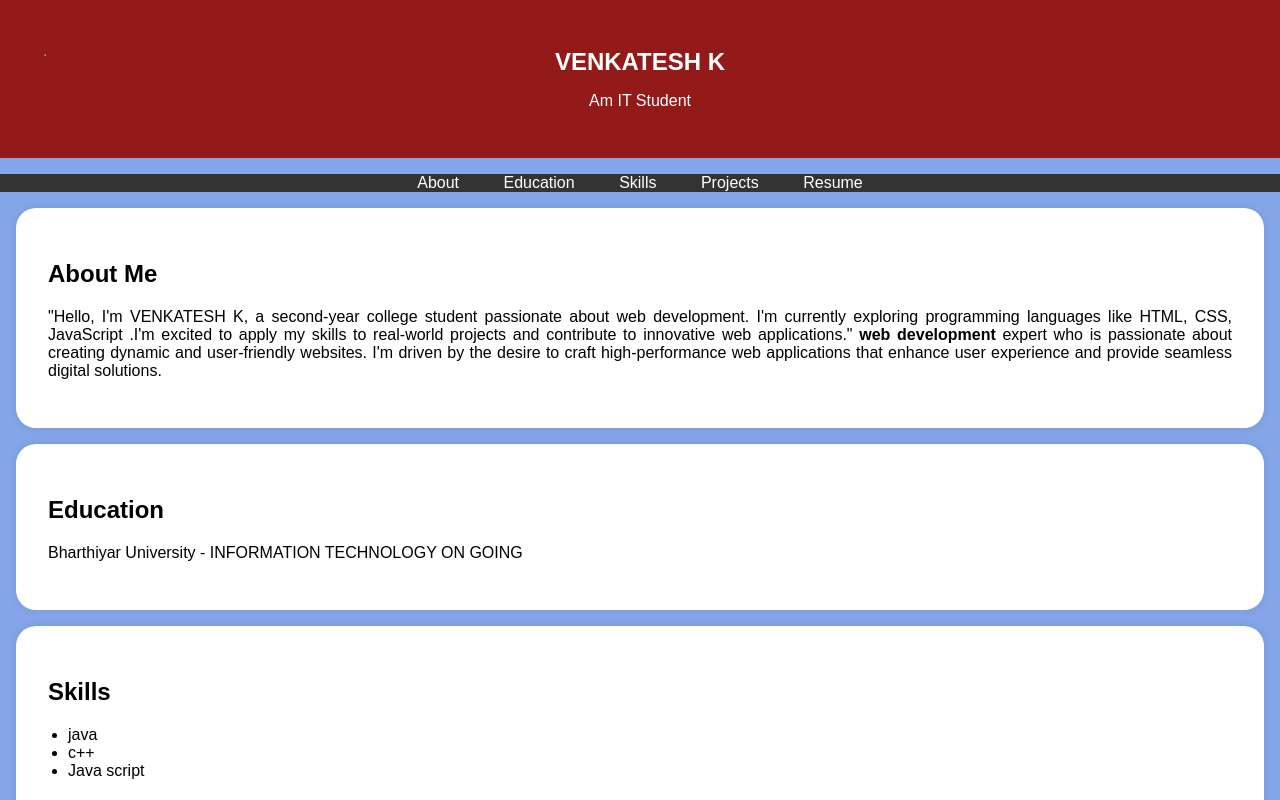
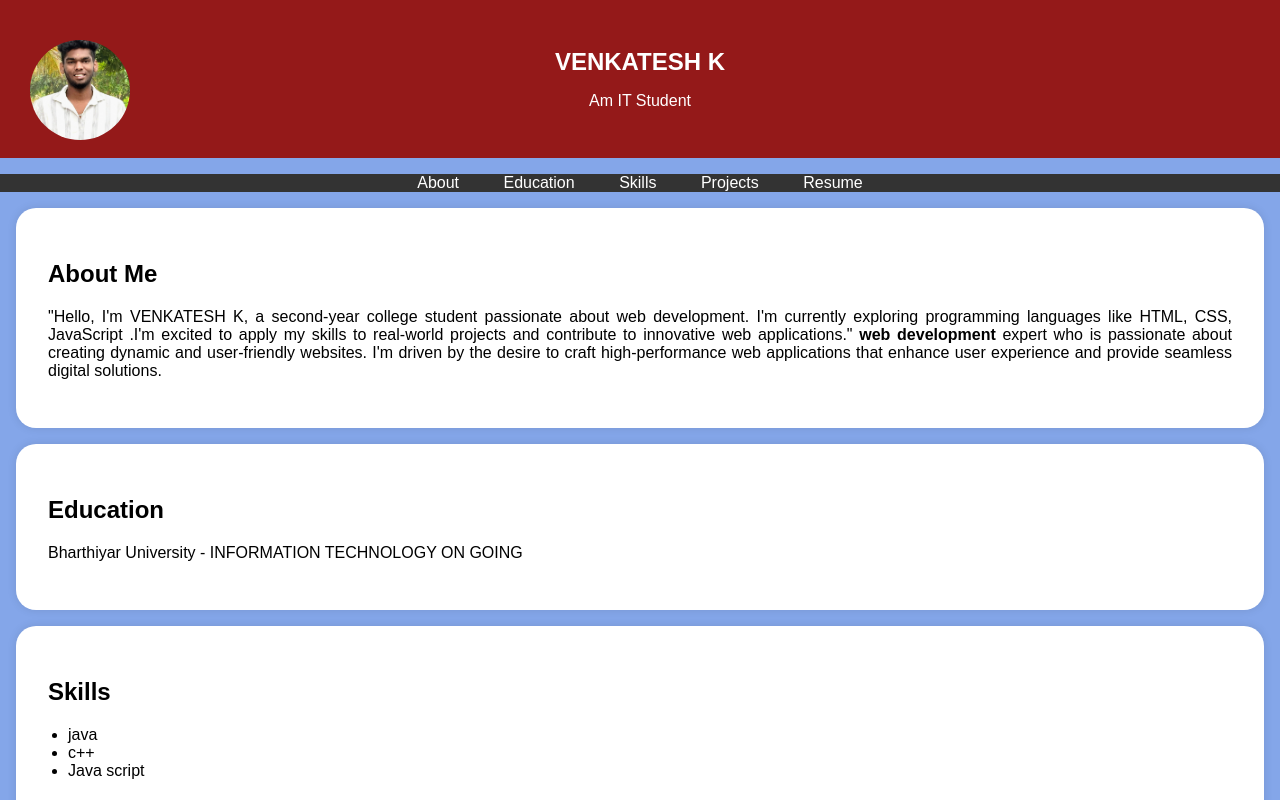
Before and after one commit to venkatesh05-K/digital-project, a plain HTML site: page index.html in a window 1280 px wide. Shown: the top 800 px of the page. Drawn offline with Linux system fonts and the light colour scheme.

Commit message:
Update index.html

```diff
--- a/index.html
+++ b/index.html
@@ -95,7 +95,7 @@
     <header>
         <div class="header-content">
             <!-- Add your profile picture here -->
-            <img src="IMG_20250206_213419_161.jpg" alt=" " class="profile-picture">
+            <img src="nm image.jpg" alt=" " class="profile-picture">
             <h1>VENKATESH K</h1>
             <p>Am IT Student</p>
         </div>
```
